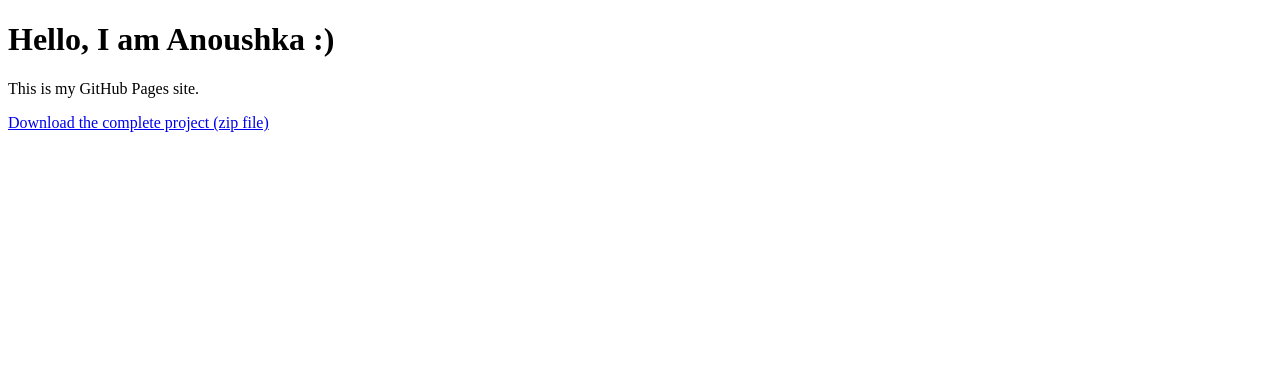
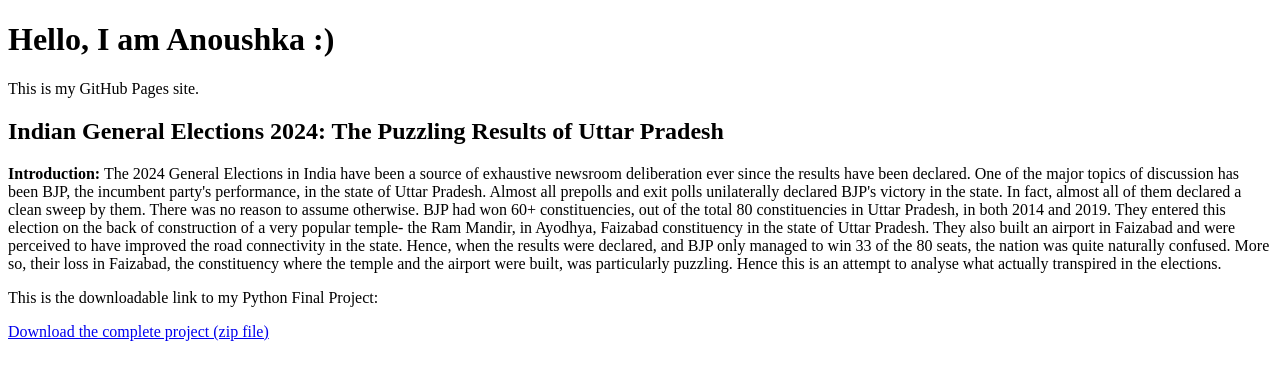
Before and after one commit to Anoushka5050/Anoushka5050.github.io, a plain HTML site: page index.html in a window 1280 px wide. Drawn offline with Linux system fonts and the light colour scheme.

Commit message:
Update index.html

```diff
--- a/index.html
+++ b/index.html
@@ -7,7 +7,12 @@
     <h1>Hello, I am Anoushka :)</h1>
     <p>This is my GitHub Pages site.</p>
 
+    <h2>Indian General Elections 2024: The Puzzling Results of Uttar Pradesh</h2>
+
+    <p><strong>Introduction:</strong> The 2024 General Elections in India have been a source of exhaustive newsroom deliberation ever since the results have been declared. One of the major topics of discussion has been BJP, the incumbent party's performance, in the state of Uttar Pradesh. Almost all prepolls and exit polls unilaterally declared BJP's victory in the state. In fact, almost all of them declared a clean sweep by them. There was no reason to assume otherwise. BJP had won 60+ constituencies, out of the total 80 constituencies in Uttar Pradesh, in both 2014 and 2019. They entered this election on the back of construction of a very popular temple- the Ram Mandir, in Ayodhya, Faizabad constituency in the state of Uttar Pradesh. They also built an airport in Faizabad and were perceived to have improved the road connectivity in the state. Hence, when the results were declared, and BJP only managed to win 33 of the 80 seats, the nation was quite naturally confused. More so, their loss in Faizabad, the constituency where the temple and the airport were built, was particularly puzzling. Hence this is an attempt to analyse what actually transpired in the elections.</p>
+
     <!-- Add the download link inside the body -->
+    <p>This is the downloadable link to my Python Final Project:</p>
     <a href="https://github.com/Anoushka5050/Python-hw/releases/download/pythonproject/Final.Project.Complete.zip.zip" target="_blank">
         Download the complete project (zip file)
     </a>
```
